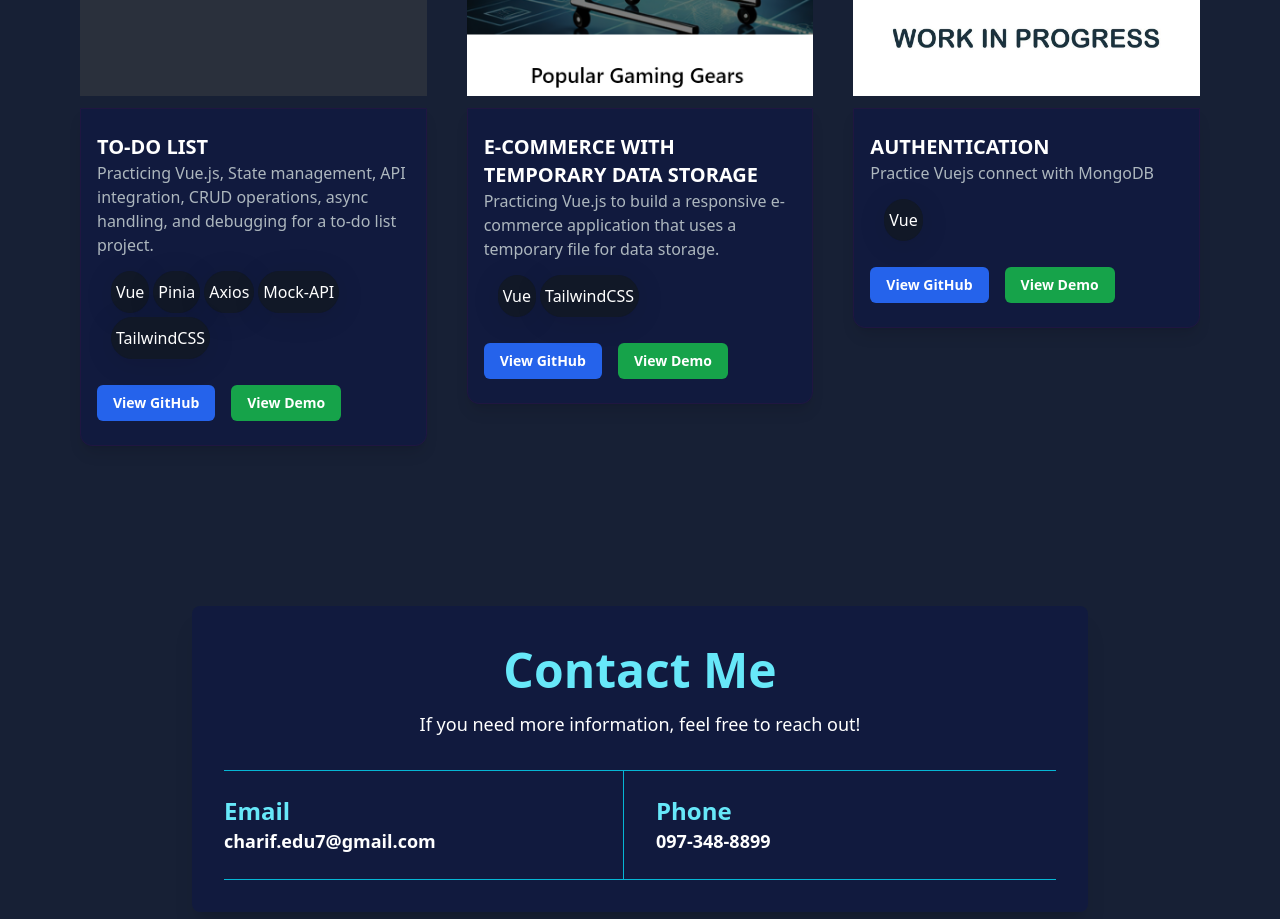
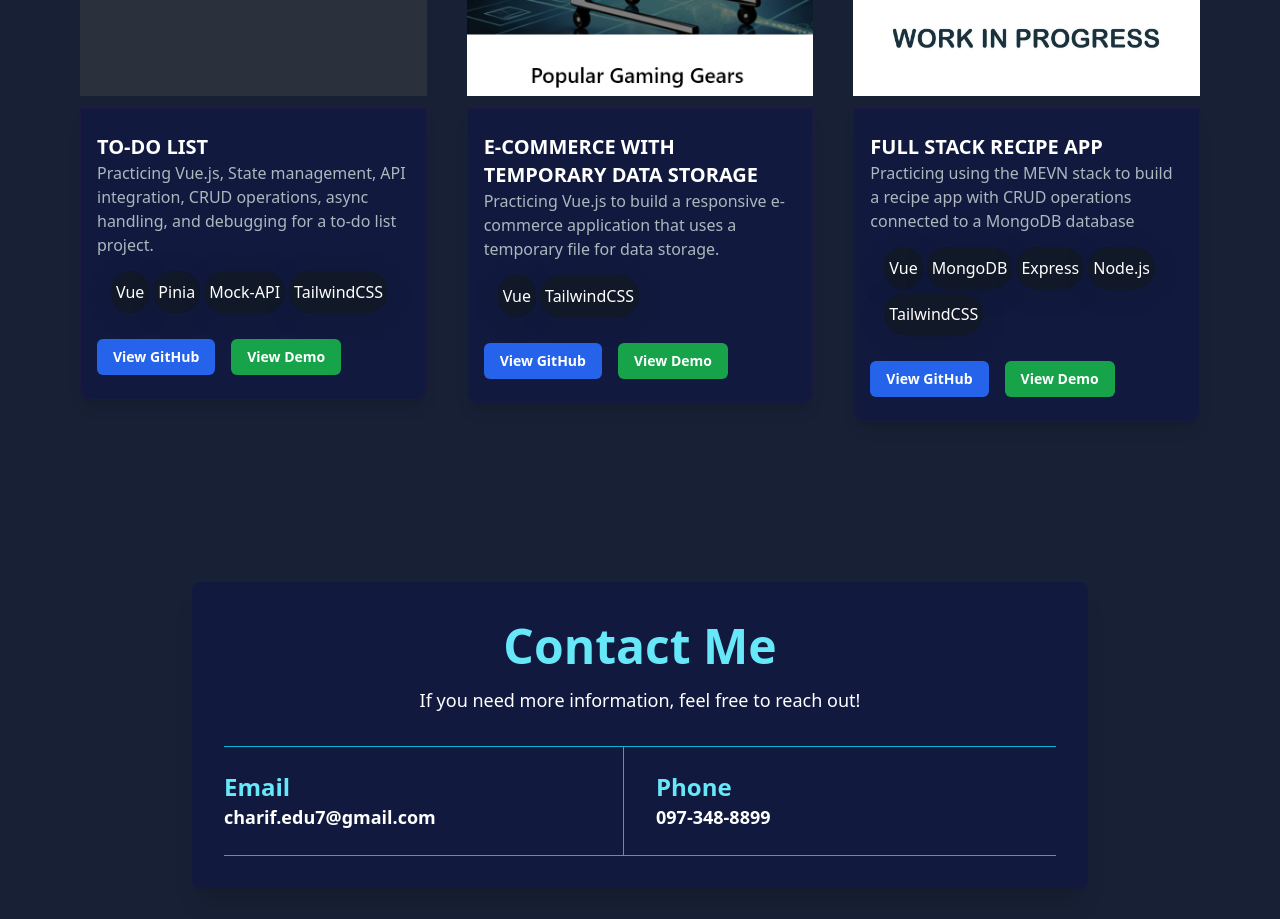
Before and after one commit to Charifx7/MyPortfolio, a Vue app: page / in a window 1280 px wide. Shown: the part 1780-2699 px from the top of the page. Built offline with nearby package versions, Linux system fonts and the light colour scheme.

Commit message:
add : latest project

```diff
--- a/src/components/LatestProjSection.vue
+++ b/src/components/LatestProjSection.vue
@@ -51,7 +51,7 @@ const Projects = ref([
         image: '/assets/project1.png',
         title: 'To-do list',
         description: 'Practicing Vue.js, State management, API integration, CRUD operations, async handling, and debugging for a to-do list project.',
-        technologies: ['Vue', 'Pinia', 'Axios', 'Mock-API', 'TailwindCSS'],
+        technologies: ['Vue', 'Pinia', 'Mock-API', 'TailwindCSS'],
         gitURL: 'https://github.com/Charifx7/todo-list',
         webURL: 'https://todo-list-beta-two-62.vercel.app/'
     },
@@ -67,9 +67,9 @@ const Projects = ref([
     {
         id: 3,
         image: '/assets/project0.jpg',
-        title: 'Authentication',
-        description: 'Practice Vuejs connect with MongoDB ',
-        technologies: ['Vue'],
+        title: 'Full stack Recipe app',
+        description: 'Practicing using the MEVN stack to build a recipe app with CRUD operations connected to a MongoDB database',
+        technologies: ['Vue', 'MongoDB', 'Express', 'Node.js', 'TailwindCSS'],
         gitURL: 'https://github.com/Charifx7',
         webURL: ''
     },
```
